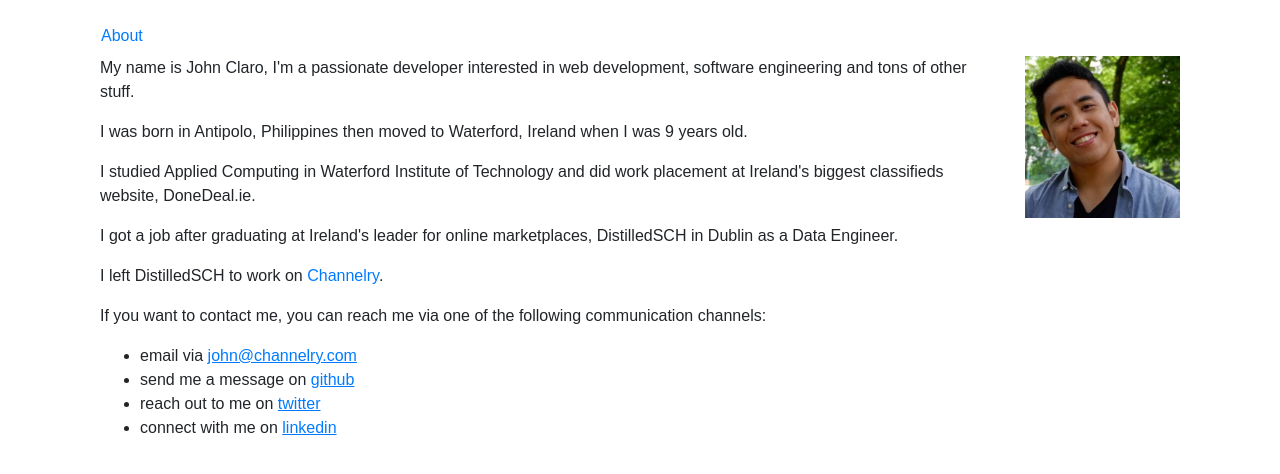
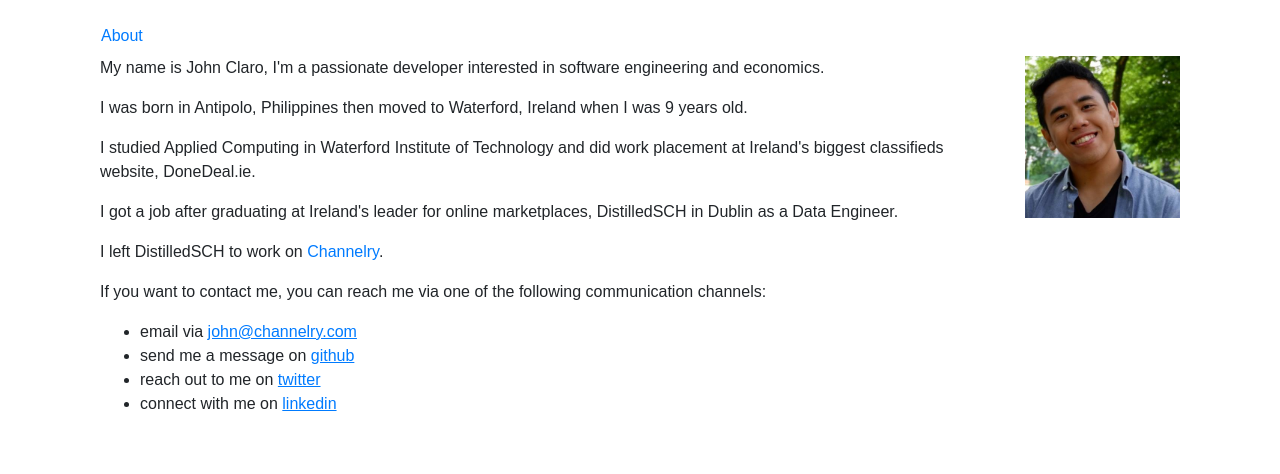
Before and after one commit to jkrclaro/jkrclaro.github.io, a React (Create React App) app: page / in a window 1280 px wide. Shown: the top 474 px of the page. Built offline with nearby package versions, Linux system fonts and the light colour scheme; what webfontloader would draw is missing.

Commit message:
Economics

```diff
--- a/src/components/Home.jsx
+++ b/src/components/Home.jsx
@@ -13,10 +13,7 @@ class Home extends React.Component {
             <div className='col-lg-12'>
                 <div className='row'>
                     <div className='col-lg-10'>
-                        <p>
-                            My name is John Claro, I'm a passionate developer interested in web development,
-                            software engineering and tons of other stuff.
-                        </p>
+                        <p>My name is John Claro, I'm a passionate developer interested in software engineering and economics.</p>
                         <p>I was born in Antipolo, Philippines then moved to Waterford, Ireland when I was 9 years old.</p>
                         <p>I studied Applied Computing in Waterford Institute of Technology and did work placement at Ireland's biggest classifieds website, DoneDeal.ie.</p>
                         <p>I got a job after graduating at Ireland's leader for online marketplaces, DistilledSCH in Dublin as a Data Engineer.</p>
```
